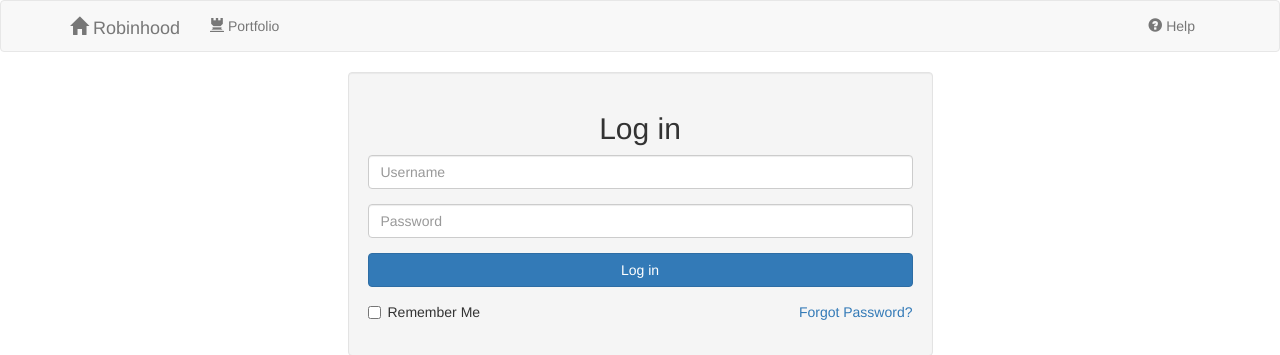
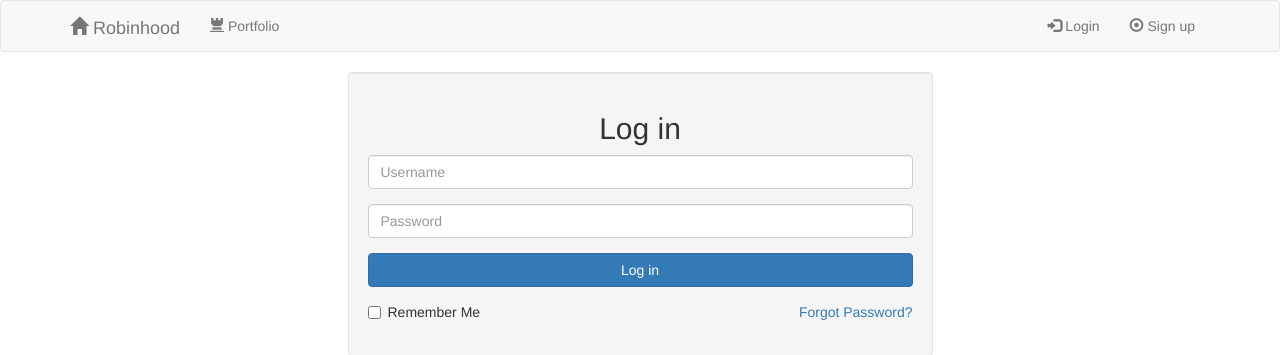
Before and after one commit to duongdo27/django_allauth_example, a Django app: page /accounts/login/ in a window 1280 px wide. Shown: the top 355 px of the page. Run offline with Django 3.2, Linux system fonts and the light colour scheme; some libraries are stand-ins or nearby versions.

Commit message:
Update index page to move login, logout to navbar

```diff
--- a/templates/base.html
+++ b/templates/base.html
@@ -31,13 +31,41 @@
                         Portfolio</a>
                 </li>
             </ul>
+
             <ul class="nav navbar-nav navbar-right">
-                <li>
-                    <a href="#">
-                        <span class="glyphicon glyphicon-question-sign"></span>
-                        Help</a>
+                {% if user.is_authenticated %}
+                <li class="dropdown">
+                    <a href="#" class="dropdown-toggle" data-toggle="dropdown" role="button" aria-haspopup="true" aria-expanded="false">
+                        {% if user.first_name %}
+                            <span class="glyphicon glyphicon-star"></span> {{ user.first_name }} {{ user.last_name }} <span class="caret"></span>
+                        {% else %}
+                            <span class="glyphicon glyphicon-star"></span> {{ user.username }} <span class="caret"></span>
+                        {% endif %}
+                    </a>
+                    <ul class="dropdown-menu">
+                        <li><a href="{% url 'account_email' %}">
+                            <span class="glyphicon glyphicon-envelope"></span>
+                            Change email
+                        </a></li>
+                        <li><a href="{% url 'account_logout' %}">
+                            <span class="glyphicon glyphicon-log-out"></span>
+                            Logout
+                        </a></li>
+                    </ul>
                 </li>
+                {% else %}
+                <li><a href="{% url 'account_login' %}">
+                    <span class="glyphicon glyphicon-log-in"></span>
+                    Login
+                </a></li>
+                <li><a href="{% url 'account_signup' %}">
+                    <span class="glyphicon glyphicon-record"></span>
+                    Sign up
+                </a></li>
+                {% endif %}
             </ul>
+
+
         </div>
     </div>
 </nav>
```
Also changed, not shown: trading/templates/index.html (+4 -10 lines).
